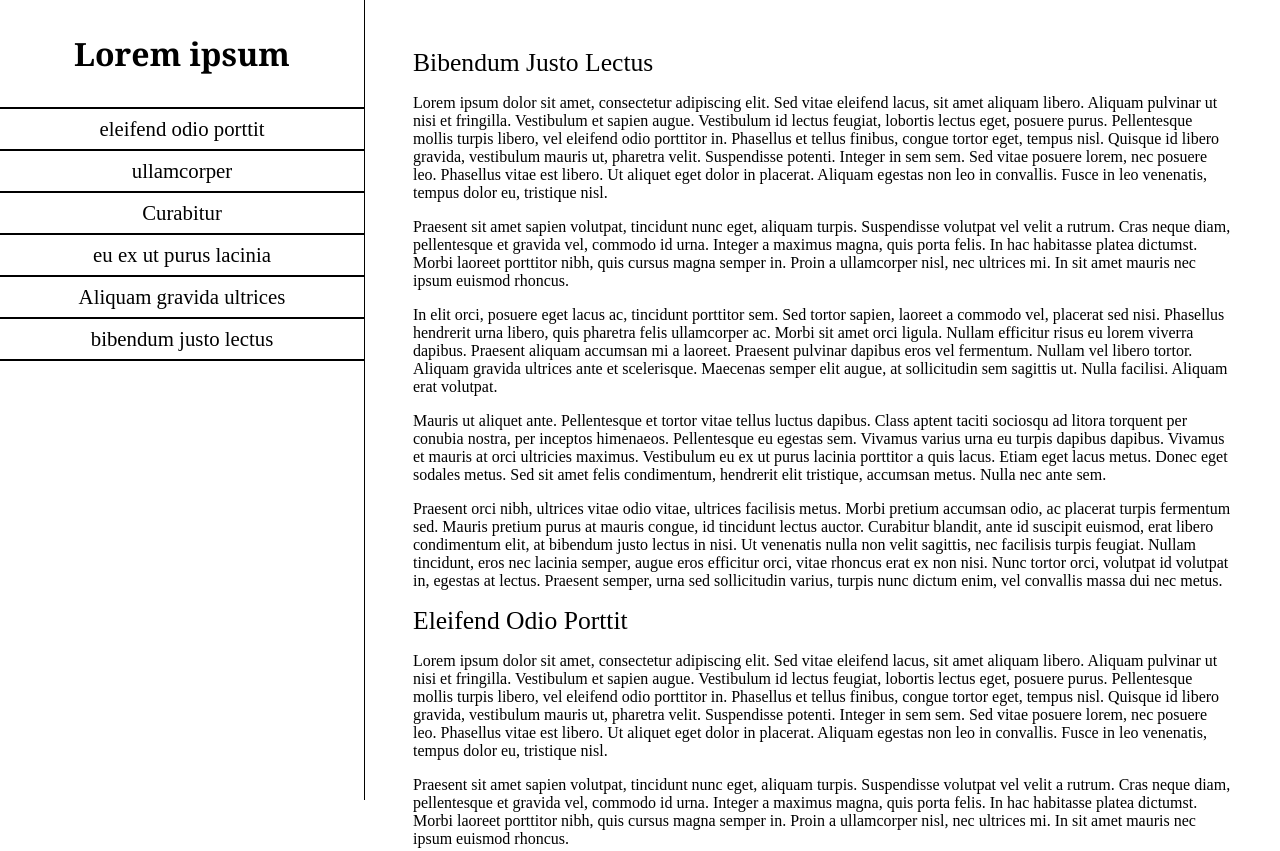
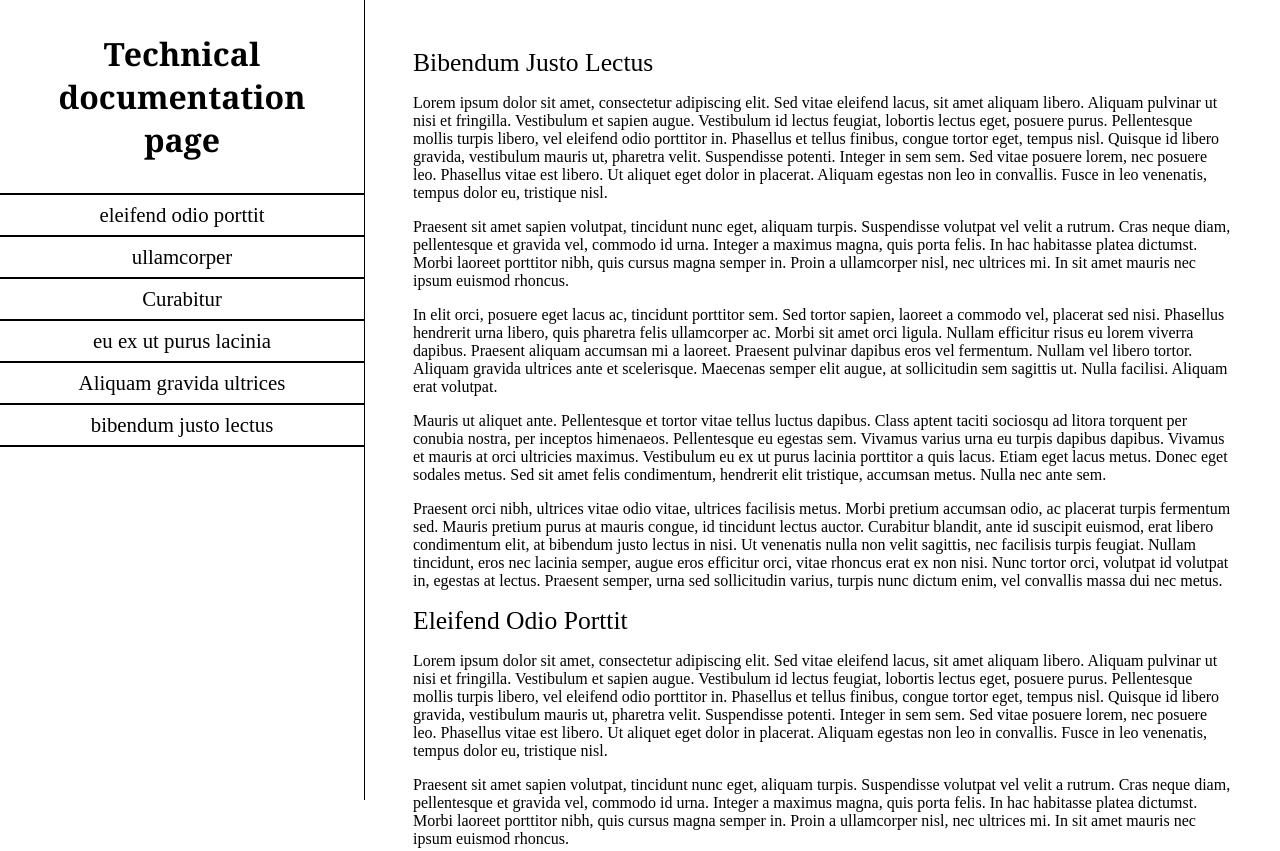
Before and after one commit to ramesh-km/tech-docs-site, a plain HTML site: page index.html in a window 1280 px wide. Shown: the top 851 px of the page. Drawn offline with Linux system fonts and the light colour scheme.

Commit message:
title change

```diff
--- a/index.html
+++ b/index.html
@@ -5,9 +5,9 @@
         <link rel="stylesheet" href="main.css">
     </head>
     <body>
-        <h1>Lorem ipsum</h1>
+        <h1>Technical documentation page</h1>
         <nav id="navbar">
-            <header id="topic">Lorem ipsum</header>
+            <header id="topic">Technical documentation page</header>
             <a class="nav-link" href="#bibendum_justo_lectus" id="extra-top-border">eleifend odio porttit</a>
             <a class="nav-link" href="#eleifend_odio_porttit">ullamcorper</a>
             <a class="nav-link" href="#ullamcorper">Curabitur</a>
```
